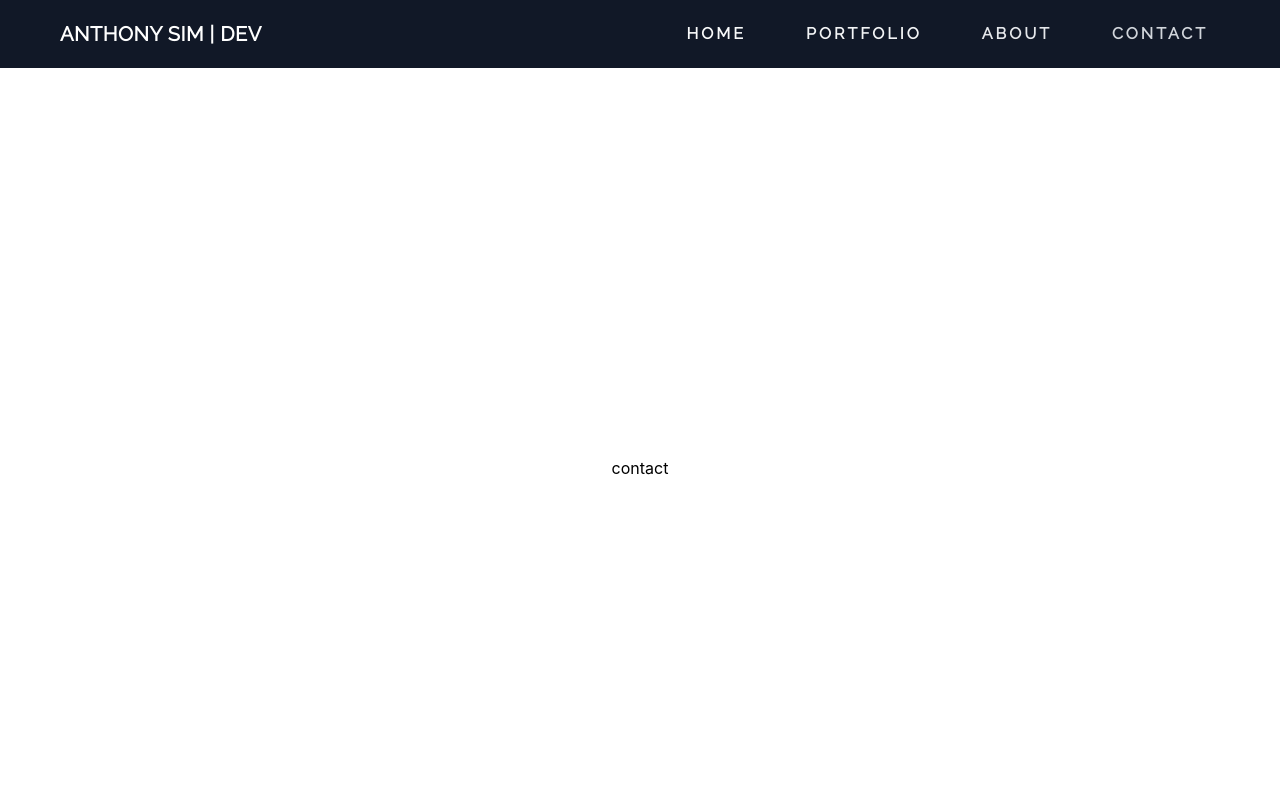
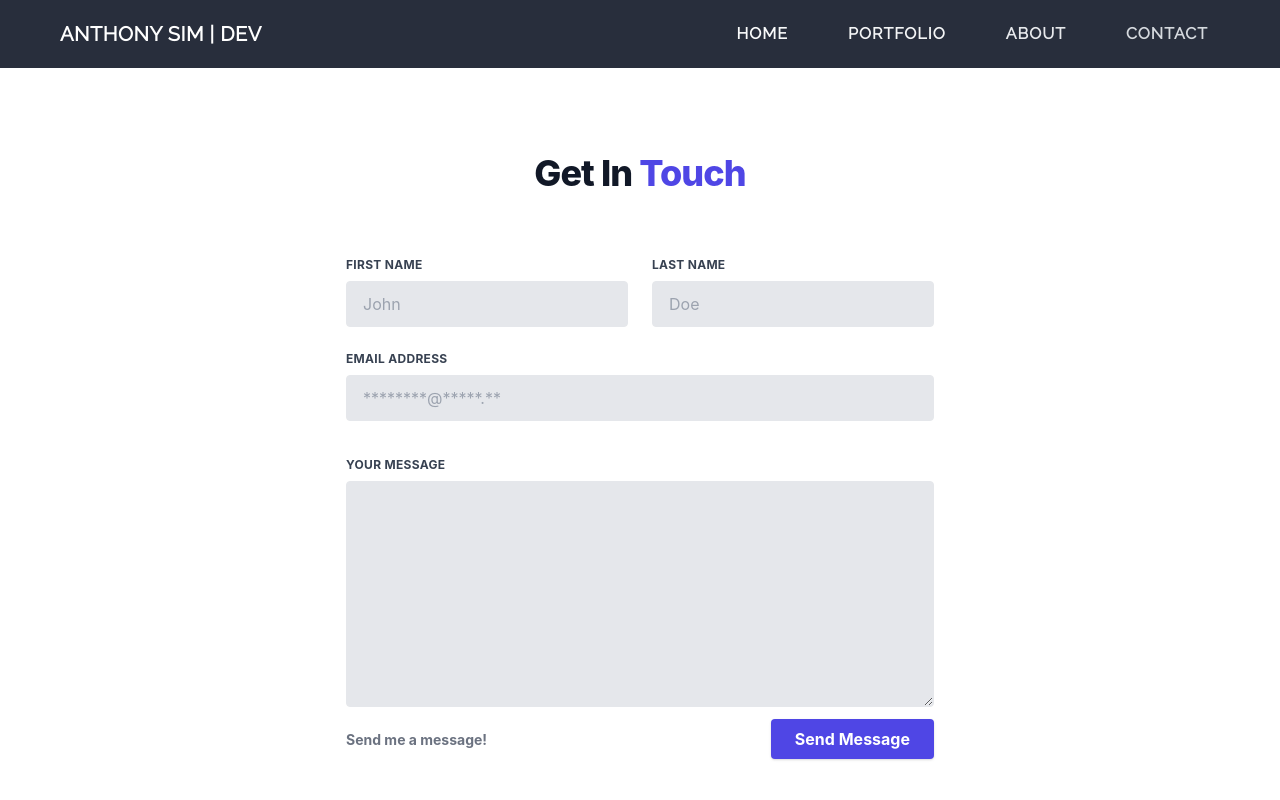
Before and after one commit to anthonysim/portfolio, a Next.js app: page /contact in a window 1280 px wide. Shown: the top 800 px of the page. Built offline with nearby package versions, Linux system fonts and the light colour scheme.

Commit message:
contact form

```diff
--- a/components/Footer.js
+++ b/components/Footer.js
@@ -9,7 +9,7 @@ export default function Footer() {
   return (
     <div>
       <footer className={styles.footer}>
-        <div className="flex text-3xl space-x-8 justify-center pt-3">
+        <div className="flex text-3xl space-x-8 justify-center pt-4">
           <a target="_blank" rel="noreferrer" href="https://github.com/anthonysim">
             <FaGithub />
           </a>
@@ -20,8 +20,7 @@ export default function Footer() {
             <AiOutlineMail />
           </a>
         </div>
-        <br />
-        <div>© 2021 Anthony Sim | Forgetful SE</div>
+        <div className="pt-4">© 2021 Anthony Sim | Forgetful SE</div>
       </footer>
     </div >
   )
--- a/components/Navbar.js
+++ b/components/Navbar.js
@@ -11,7 +11,7 @@ export default function Navbar() {
 
   return (
     <div>
-      <nav className=' text flex items-center flex-wrap bg-gray-900 p-3'>
+      <nav className=' text flex items-center flex-wrap bg-gray-900 p-3 opacity-90'>
         <Link href='/'>
           <a className='inline-flex items-center pl-12 p-2 mr-4'>
             <span className='text-xl text-white font-bold uppercase tracking-wide'>
--- a/pages/contact/index.js
+++ b/pages/contact/index.js
@@ -12,11 +12,63 @@ export default function Contact() {
         <meta name="description" content="Anthony Sim Portfolio Site" />
         <link rel="icon" href="/favicon.ico" />
       </Head>
+      <main className={styles.main}>
+        <div className="max-w-screen-md mx-auto p-5">
+          <div className="text-center mb-16">
+            <h3 className="text-3xl sm:text-4xl leading-normal font-extrabold tracking-tight text-gray-900">
+              Get In <span className="text-indigo-600">Touch</span>
+            </h3>
+          </div>
 
-      <main className={styles.main}>
-        contact
+          <form className="w-full">
+            <div className="flex flex-wrap -mx-3 mb-6">
+              <div className="w-full md:w-1/2 px-3 mb-6 md:mb-0">
+                <label className="block uppercase tracking-wide text-gray-700 text-xs font-bold mb-2" htmlFor="grid-first-name">
+                  First Name
+                </label>
+                <input className="appearance-none block w-full bg-gray-200 text-gray-700 border border-gray-200 rounded py-3 px-4 leading-tight focus:outline-none focus:bg-white focus:border-gray-500" id="grid-last-name" type="text" placeholder="John" />
+              </div>
+              <div className="w-full md:w-1/2 px-3">
+                <label className="block uppercase tracking-wide text-gray-700 text-xs font-bold mb-2" htmlFor="grid-last-name">
+                  Last Name
+                </label>
+                <input className="appearance-none block w-full bg-gray-200 text-gray-700 border border-gray-200 rounded py-3 px-4 leading-tight focus:outline-none focus:bg-white focus:border-gray-500" id="grid-last-name" type="text" placeholder="Doe" />
+              </div>
+            </div>
+            <div className="flex flex-wrap -mx-3 mb-6">
+              <div className="w-full px-3">
+                <label className="block uppercase tracking-wide text-gray-700 text-xs font-bold mb-2" htmlFor="grid-password">
+                  Email Address
+                </label>
+                <input className="appearance-none block w-full bg-gray-200 text-gray-700 border border-gray-200 rounded py-3 px-4 mb-3 leading-tight focus:outline-none focus:bg-white focus:border-gray-500" id="grid-email" type="email" placeholder="********@*****.**" />
+              </div>
+            </div>
+
+            <div className="flex flex-wrap -mx-3 mb-6">
+              <div className="w-full px-3">
+                <label className="block uppercase tracking-wide text-gray-700 text-xs font-bold mb-2" htmlFor="grid-password">
+                  Your Message
+                </label>
+                <textarea rows="10" className="appearance-none block w-full bg-gray-200 text-gray-700 border border-gray-200 rounded py-3 px-4 mb-3 leading-tight focus:outline-none focus:bg-white focus:border-gray-500">
+
+                </textarea>
+              </div>
+              <div className="flex justify-between w-full px-3">
+                <div className="md:flex md:items-center">
+                  <label className="block text-gray-500 font-bold">
+                    <span className="text-sm">
+                      Send me a message!
+                    </span>
+                  </label>
+                </div>
+                <button className="shadow bg-indigo-600 hover:bg-indigo-400 focus:shadow-outline focus:outline-none text-white font-bold py-2 px-6 rounded" type="submit">
+                  Send Message
+                </button>
+              </div>
+            </div>
+          </form>
+        </div>
       </main>
-
     </div>
   )
 }
--- a/styles/Home.module.css
+++ b/styles/Home.module.css
@@ -27,6 +27,7 @@
   justify-content: center;
   align-items: center;
   background-color: black;
+  opacity: 80%;
 }
 
 /* .footer a {
@@ -36,10 +37,10 @@
   flex-grow: 1;
 } */
 
-.logo {
+/* .logo {
   height: 1em;
   margin-left: 0.5rem;
-}
+} */
 
 @media (max-width: 600px) {
   .grid {
--- a/styles/globals.css
+++ b/styles/globals.css
@@ -14,7 +14,7 @@ a {
   color: inherit;
   text-decoration: none;
   font-family: 'Raleway', sans-serif;
-  letter-spacing: 3px;
+  letter-spacing: 1px;
 }
 
 * {
```
